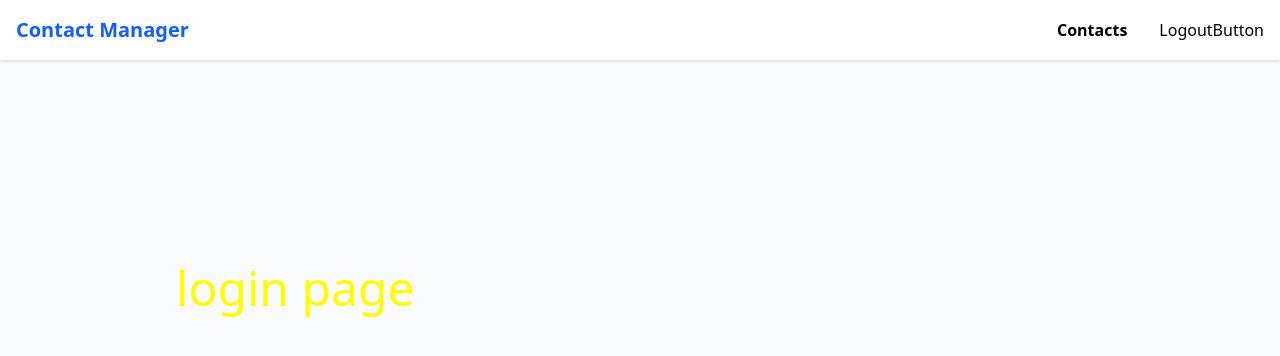
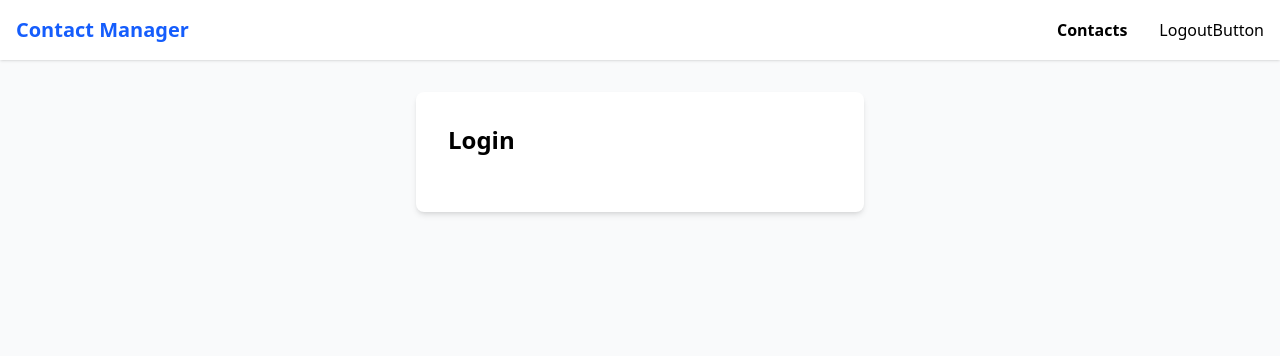
Before and after one commit to abdulkerimN/NextJs-Contact-Manager-Project, a Next.js app: page /login in a window 1280 px wide. Shown: the top 356 px of the page. Built offline with nearby package versions, Linux system fonts and the light colour scheme.

Commit message:
login page created

```diff
--- a/app/(auth)/login/login.module.css
+++ /dev/null
@@ -1,5 +0,0 @@
-.login {
-    padding: 10rem;
-    color: yellow;
-    font-size: 3rem;
-}
--- a/app/(auth)/login/page.tsx
+++ b/app/(auth)/login/page.tsx
@@ -1,9 +1,7 @@
-import React from 'react'
-import styles from "./login.module.css"
 export default function LoginPage() {
   return (
-    <div className={styles.login}>
-      login page
+    <div className="max-w-md mx-auto bg-white p-8 rounded-lg shadow-md">
+      <h1 className="text-2xl font-bold mb-6">Login</h1>
     </div>
   )
 }
```
